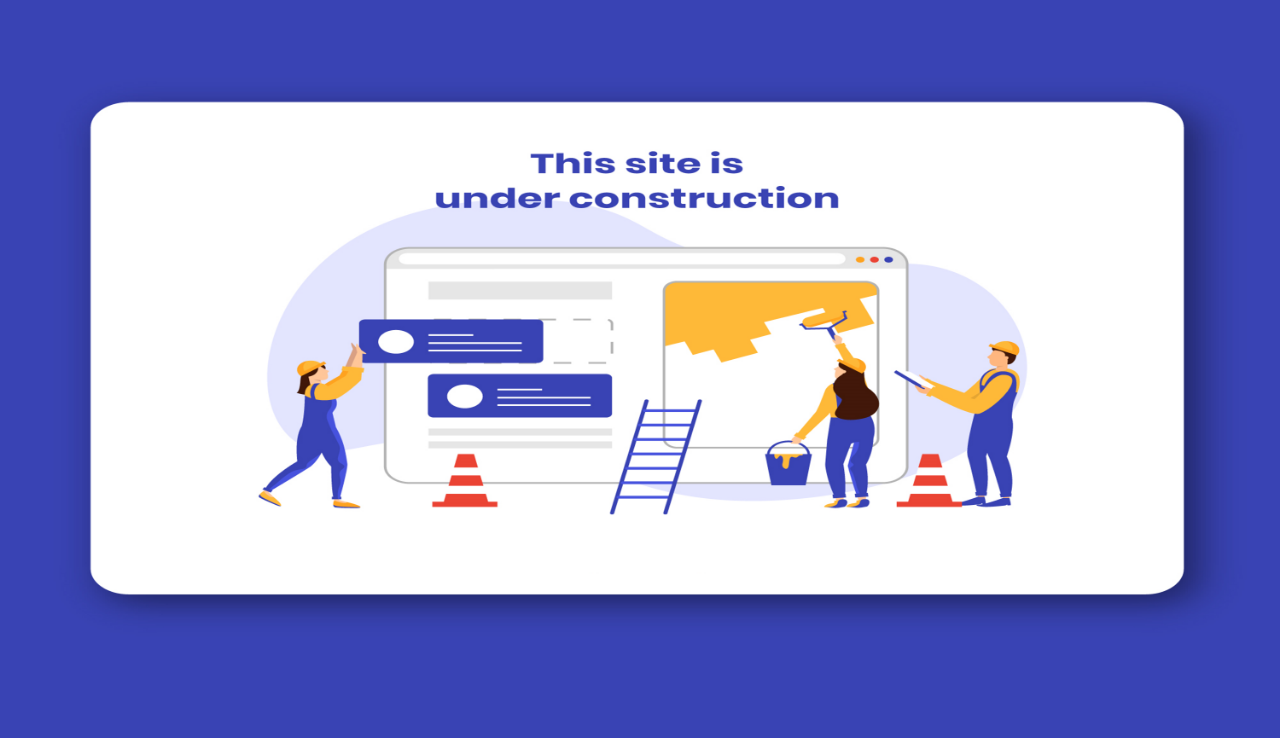
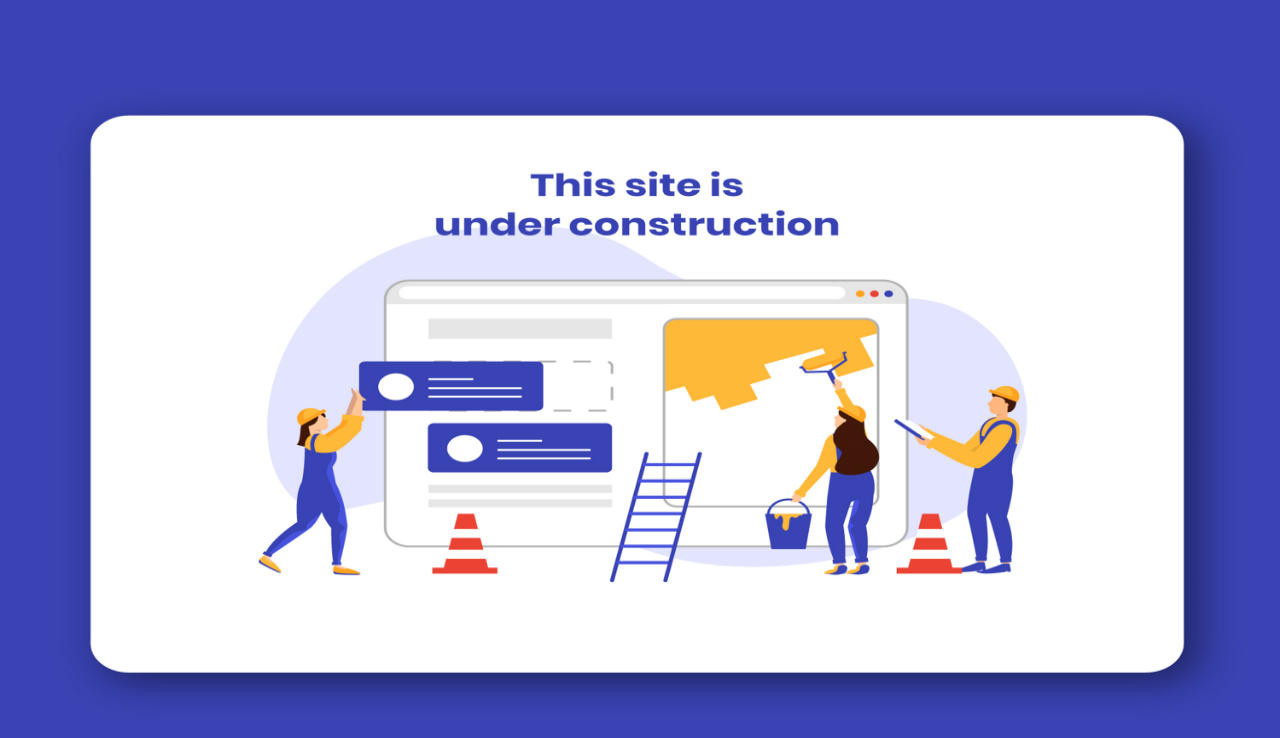
Before and after one commit to deedbeesocial/construction, a Next.js app: page / in a window 1280 px wide. Shown: the top 738 px of the page. Built offline with nearby package versions, Linux system fonts and the light colour scheme.

Commit message:
change scroll

```diff
--- a/src/app/page.tsx
+++ b/src/app/page.tsx
@@ -2,8 +2,8 @@
 
 export default function Home() {
   return (
-    <main className="flex min-h-screen flex-col bg-[#3943b4] items-center justify-between p-">
-      <img alt="" src={"/one.png"}  />
+    <main className="flex h-[100vh] justify-center bg-[#3943b4]   p-">
+      <img alt="" src={"/one.png"} />
     </main>
   );
 }
```
